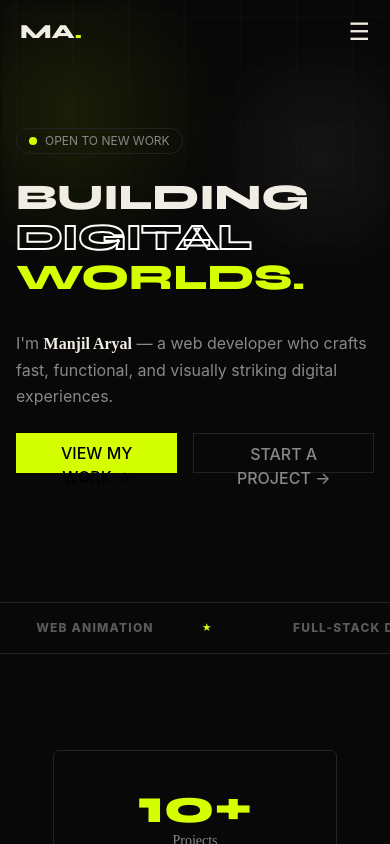
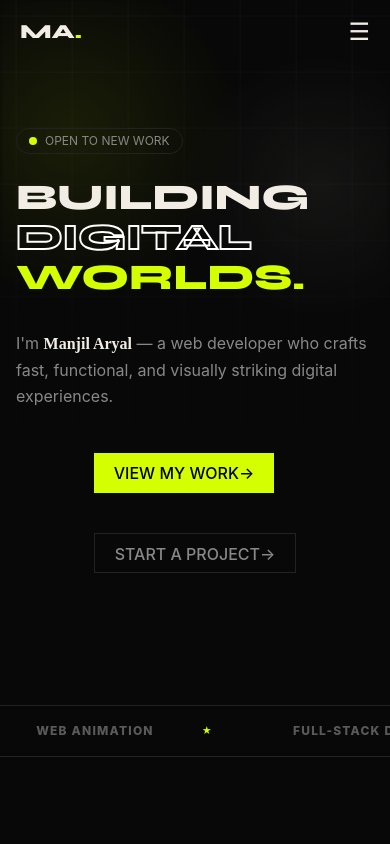
Before and after one commit to User-manjil/FullStack_Portfolio2025, a React (Vite) app in the folder frontend/: page / in a window 390 px wide. Shown: the top 844 px of the page. Built offline with nearby package versions, Linux system fonts and the light colour scheme.

Commit message:
chore : responsive fixes

```diff
--- a/frontend/src/Components/Pages/Home.jsx
+++ b/frontend/src/Components/Pages/Home.jsx
@@ -59,16 +59,16 @@ const Home = () => {
           </div>
 
           {/* BUTTONS */}
-          <div className="flex gap-4 sm:justify-end">
+          <div className="flex flex-col sm:flex-row sm:justify-end mx-auto my-5 gap-10 sm:gap-4">
             <Link to="/work">
-              <button className="bg-[var(--lime)] text-black font-medium px-5 py-2 h-10">
-                VIEW MY WORK →
+              <button className="bg-[var(--lime)] flex  group cursor-pointer text-black font-medium px-5 py-2 h-10">
+                VIEW MY WORK <div className="group-hover:translate-x-1 duration-300"> →</div>
               </button>
             </Link>
 
             <Link to="/contact">
-              <button className="font-medium border border-[var(--border)] hover:border-white hover:text-[var(--text)] duration-300 px-5 py-2 h-10 text-[var(--muted2)]">
-                START A PROJECT →
+              <button className="font-medium flex group border border-[var(--border)] hover:border-white hover:text-[var(--text)] duration-300 px-5 py-2 h-10 text-[var(--muted2)]">
+                START A PROJECT <div className="group-hover:translate-x-1 duration-300"> →</div>
               </button>
             </Link>
           </div>
--- a/frontend/src/Components/Reusable/Banner.jsx
+++ b/frontend/src/Components/Reusable/Banner.jsx
@@ -6,7 +6,7 @@ const Banner = (props) => {
   const techStack = ["SAAS", "REACT", "TYPESCRIPT", "GSAP"];
 
   return (
-    <div className="w-full">
+    <div className="w-full mt-10">
       <div className="relative flex flex-col h-[350px] md:h-[420px] p-1 md:p-12 bg-gradient-to-t from-green-800 to-green-900 overflow-hidden">
 
         {/* Tech Tags */}
@@ -14,7 +14,7 @@ const Banner = (props) => {
           {techStack.map((el, index) => (
             <div
               key={index}
-              className="border border-[var(--border)] rounded-xl text-[var(--muted2)] text-xs font-normal px-3 py-1 bg-black/20 backdrop-blur-sm"
+              className="border border-[var(--text)] rounded-xl text-[var(--text)] text-xs font-normal px-3 py-1  backdrop-blur-sm"
             >
               {el}
             </div>
@@ -31,13 +31,13 @@ const Banner = (props) => {
           className="
           absolute
           font-black font-[Syne]
-          text-green-700
+          text-green-800
           text-opacity-20
           select-none
           whitespace-nowrap
           tracking-tighter
           z-10
-          pointer-events-none
+          pointer-events-none8
           left-1/2 -translate-x-1/2
           top-10 md:top-0
           text-[90px]
```
